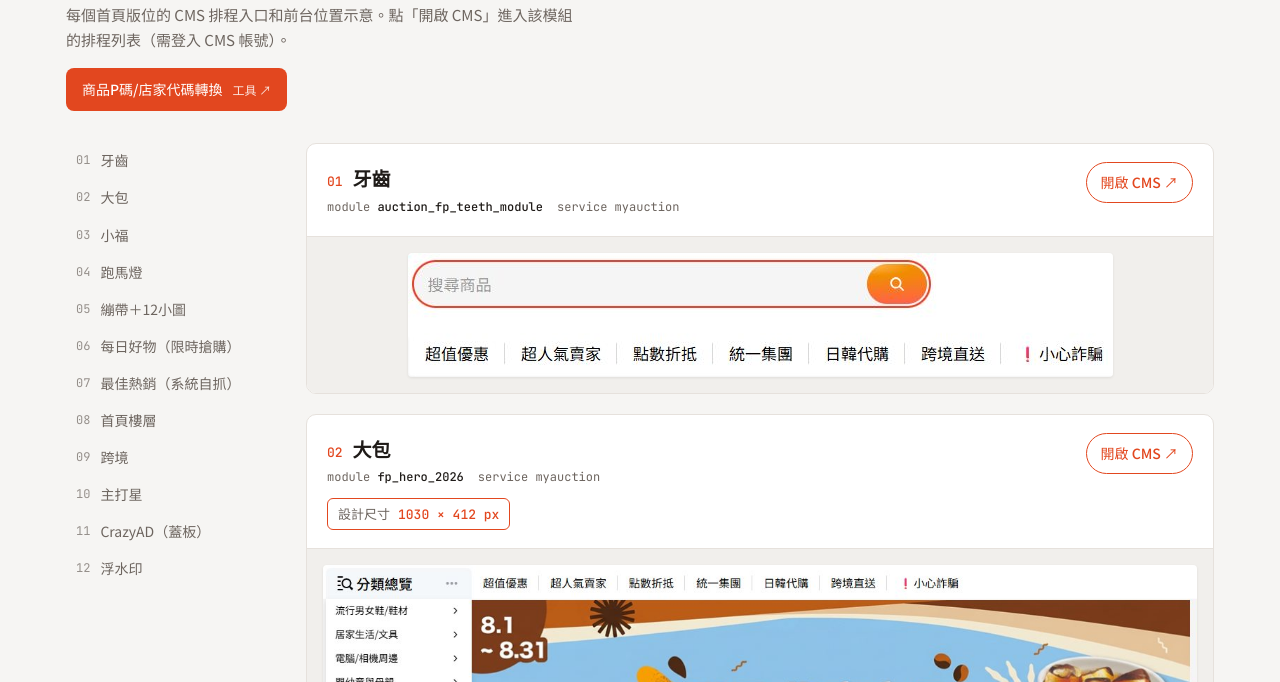
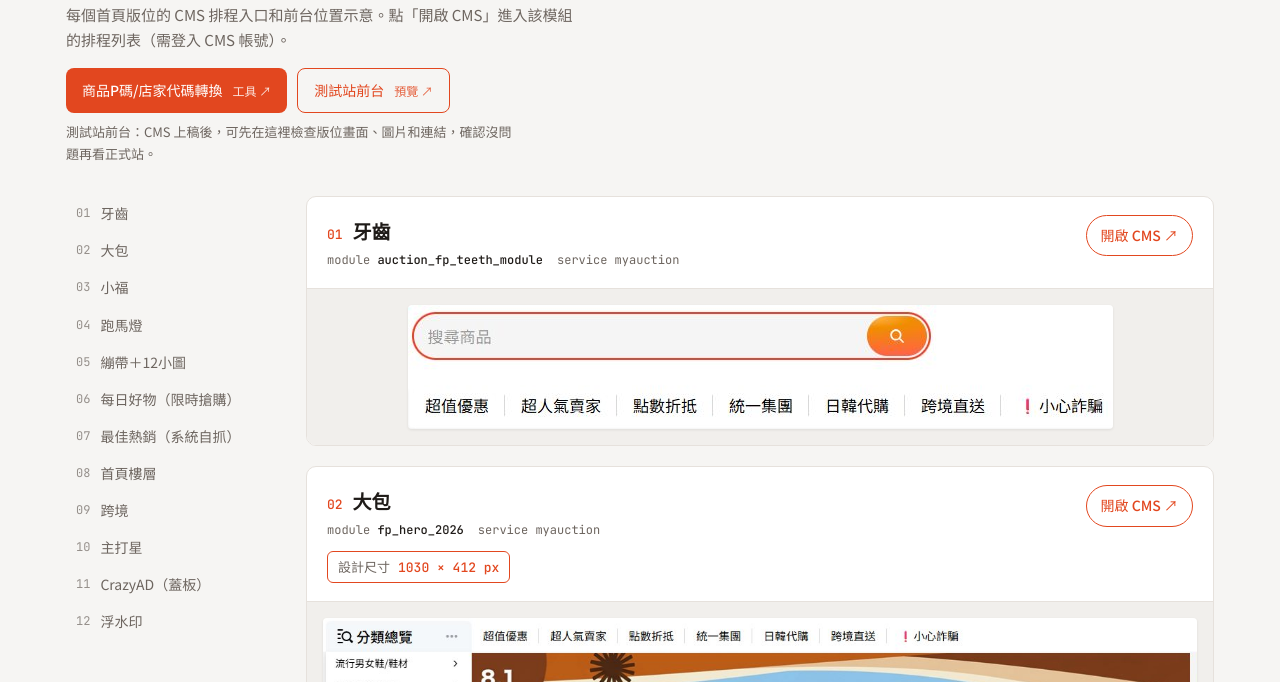
Before and after one commit to yuyangchung-pixel/yuyangspace, a plain HTML site: page index.html in a window 1280 px wide. Shown: the part 118-800 px from the top of the page. Drawn offline with Linux system fonts and the light colour scheme.

Commit message:
加入測試站前台連結
Co-Authored-By: Claude Opus 5.5 <noreply@anthropic.com>
Claude-Session: https://claude.ai/code/session_019y5hdpxm2zs2JzeYcNZ6Xu

```diff
--- a/index.html
+++ b/index.html
@@ -61,6 +61,8 @@ body{margin:0}img{max-width:100%}
 .tool{display:inline-flex;align-items:center;gap:10px;padding:10px 16px;border-radius:8px;background:var(--accent);color:#fff;text-decoration:none;font-weight:500;font-size:14px}
 .tool small{font-weight:400;opacity:.85;font-size:12px}
 .tool:hover,.tool:focus-visible{filter:brightness(1.08);outline:2px solid var(--fg);outline-offset:2px}
+.tool.alt{background:transparent;color:var(--accent);border:1px solid var(--accent)}
+.tools-note{margin:0;font-size:13px;color:var(--muted)}
 </style>
 </head>
 <body>
@@ -70,7 +72,8 @@ body{margin:0}img{max-width:100%}
   <div class="eyebrow">iOPEN MALL ・ 拍賣 APP CMS</div>
   <h1>拍賣 APP CMS 版位對照</h1>
   <p>每個首頁版位的 CMS 排程入口和前台位置示意。點「開啟 CMS」進入該模組的排程列表（需登入 CMS 帳號）。</p>
-  <div class="tools"><a class="tool" href="https://yahoo-item-lookup-k7m2.yahootwec-6023.chatgpt.site/" target="_blank" rel="noopener">商品P碼/店家代碼轉換 <small>工具 ↗</small></a></div>
+  <div class="tools"><a class="tool" href="https://yahoo-item-lookup-k7m2.yahootwec-6023.chatgpt.site/" target="_blank" rel="noopener">商品P碼/店家代碼轉換 <small>工具 ↗</small></a><a class="tool alt" href="https://tm-buyer.iopenmall.tw/iopen/" target="_blank" rel="noopener">測試站前台 <small>預覽 ↗</small></a></div>
+  <p class="tools-note">測試站前台：CMS 上稿後，可先在這裡檢查版位畫面、圖片和連結，確認沒問題再看正式站。</p>
 </header>
 
 <div class="layout">
```
